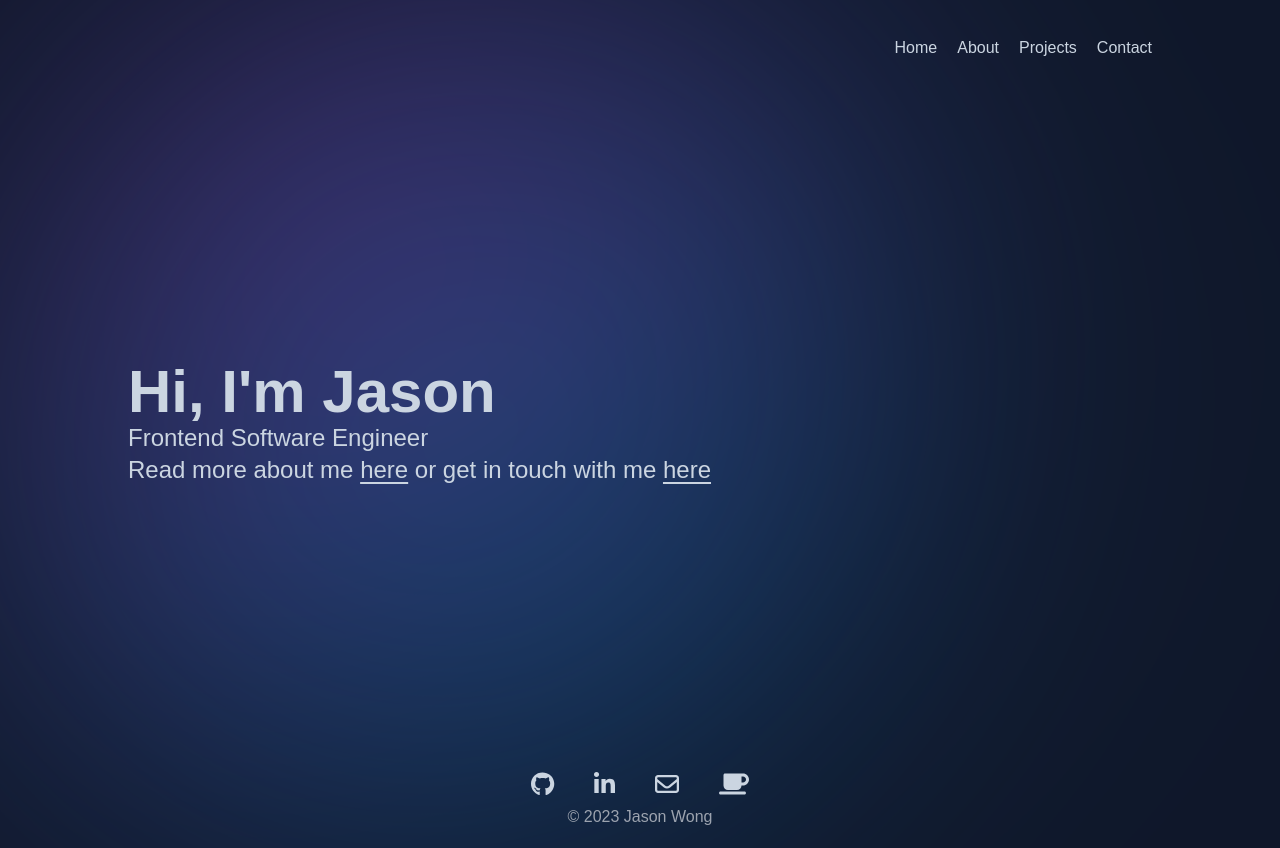
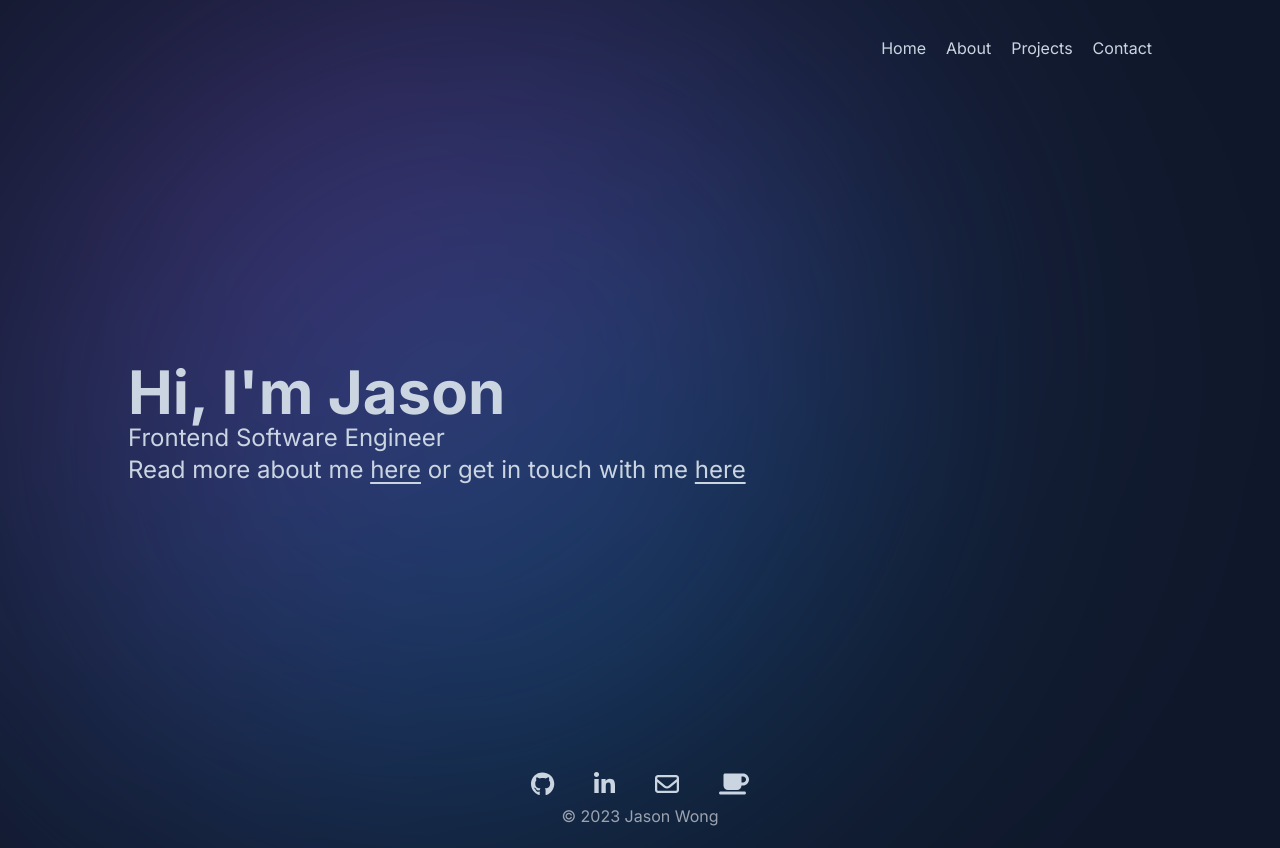
Before and after one commit to jaasonw/jason-wong.me, a Next.js app: page / in a window 1280 px wide. Built offline with nearby package versions, Linux system fonts and the light colour scheme.

Commit message:
fix fonts

```diff
--- a/app/(main)/layout.tsx
+++ b/app/(main)/layout.tsx
@@ -3,6 +3,13 @@ import Footer from "$lib/components/v2/Footer";
 import NavBar from "$lib/components/v2/NavBar";
 import { config } from "@fortawesome/fontawesome-svg-core";
 import "@fortawesome/fontawesome-svg-core/styles.css";
+import { Inter, Lato } from "next/font/google";
+
+const inter = Inter({
+  subsets: ["latin"],
+  display: "swap",
+  variable: "--font-inter",
+});
 
 config.autoAddCss = false;
 
@@ -10,14 +17,12 @@ export const metadata = {
   title: "Jason's Portfolio",
 };
 
-export default function RootLayout({
-  children,
-}: {
-  children: React.ReactNode;
-}) {
+export default function RootLayout(
+  { children }: { children: React.ReactNode }
+) {
   const width = "max-w-5xl";
   return (
-    <html lang="en" className="dark">
+    <html lang="en" className={`dark ${inter.variable}`}>
       <body className="flex flex-col items-center gap-10 min-h-screen mx-10 bg-slate-100 dark:bg-slate-900 dark:text-slate-300">
         <NavBar className={width} />
         <div className={`flex flex-col justify-center h-full w-full ${width}`}>
--- a/app/globals.css
+++ b/app/globals.css
@@ -1,10 +1,6 @@
 @tailwind base;
 @tailwind components;
 @tailwind utilities;
-
-html {
-  font-family: sans-serif;
-}
 
 /* WebKit/Blink Browsers */
 /*
```
